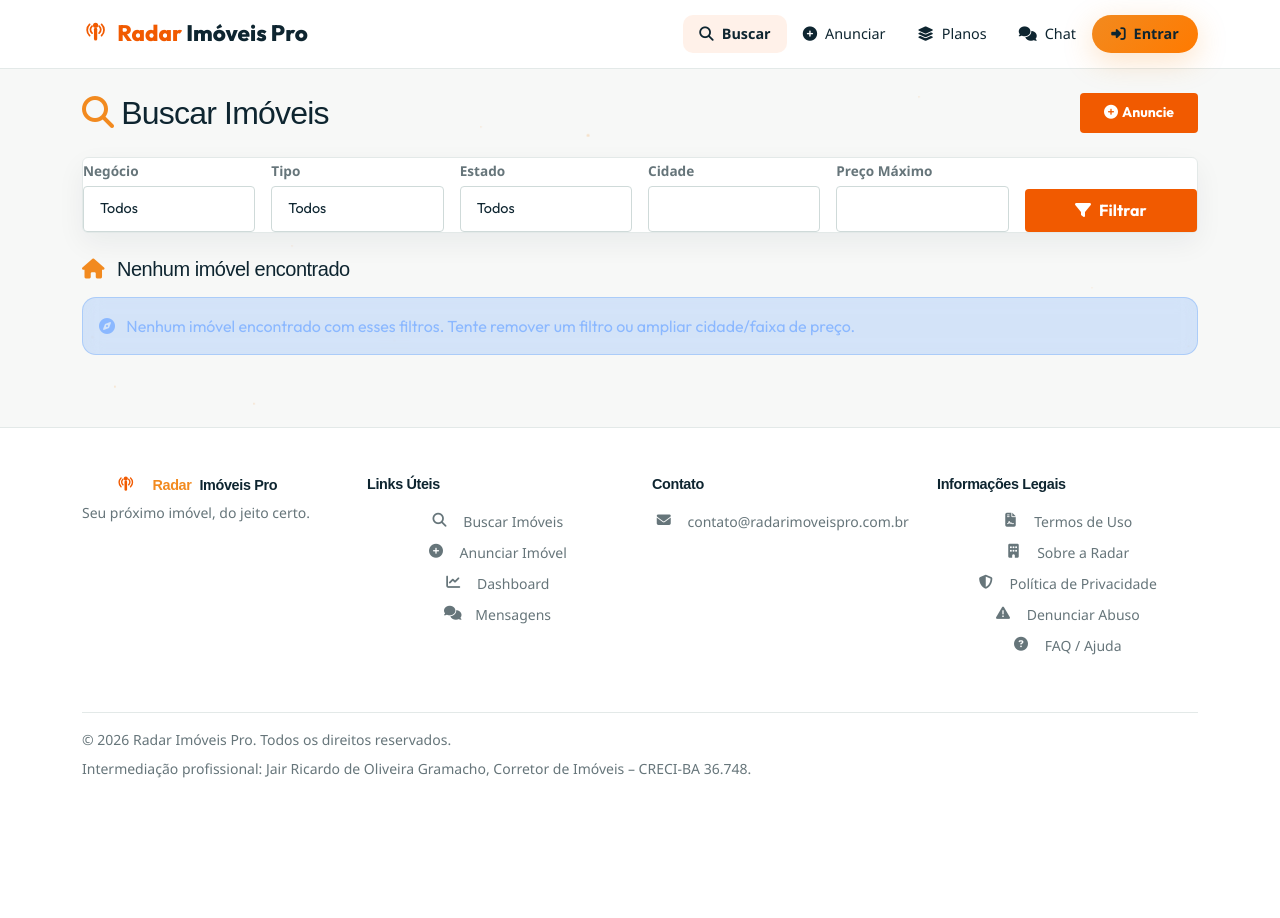
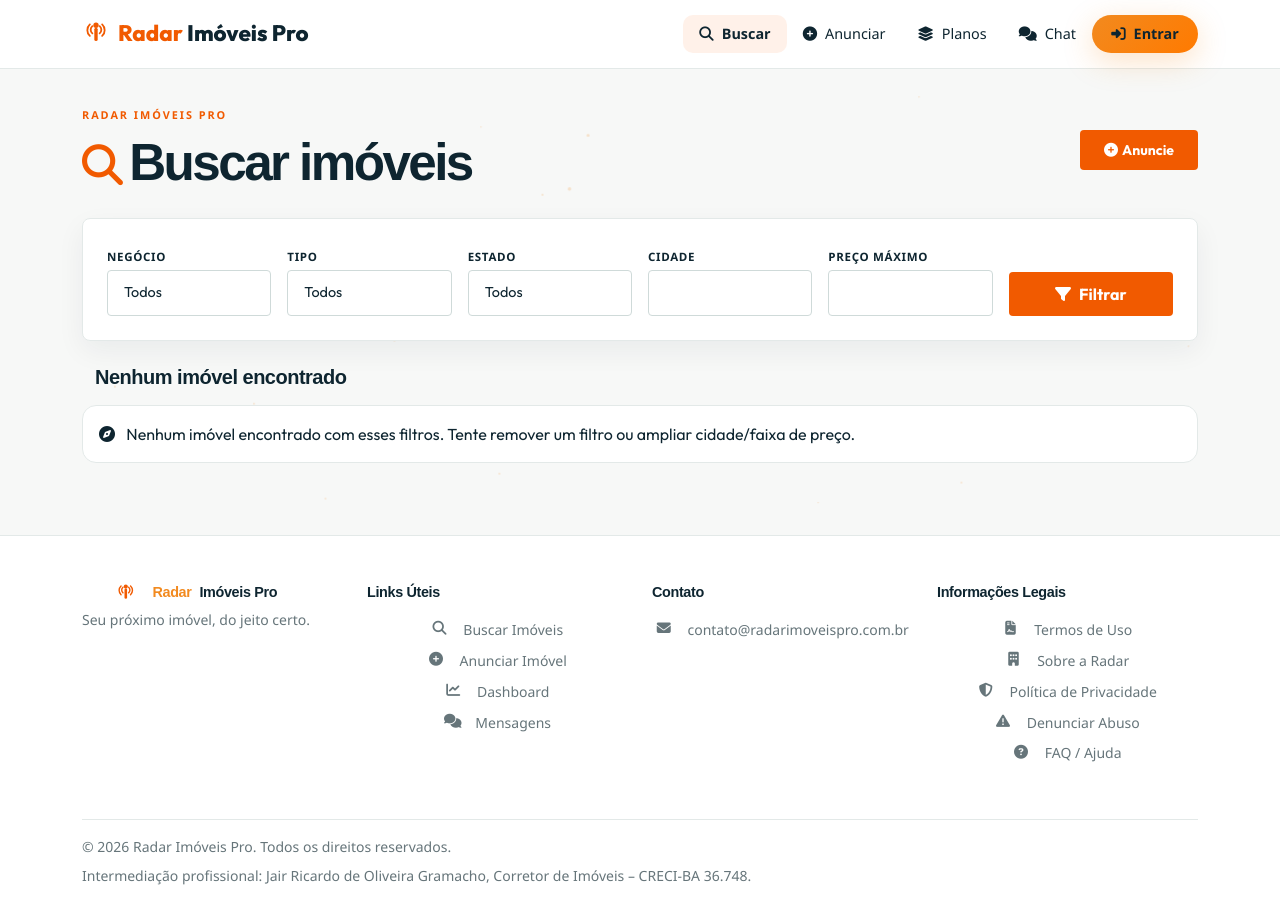
Before and after one commit to jairgramacho/radar-imoveis-pro, a Flask app: page /?aba=buscar in a window 1280 px wide. Before the commit the page ends 778 px from the top, so only its background shows below. Run offline with Flask 3, Linux system fonts and the light colour scheme; data that the repository does not hold is empty; parts of the project's set-up code (start-up, migrations or seed data) failed here and were passed over; some libraries are stand-ins or nearby versions.

Commit message:
feat(ui): moderniza busca e restaura marca

```diff
--- a/static/css/style.css
+++ b/static/css/style.css
@@ -1063,3 +1063,35 @@ body:not(.radar-premium) .footer-radar .text-muted { color: var(--rp-muted) !imp
   body:not(.radar-premium) .footer-radar ul { margin-bottom: 0; }
   body:not(.radar-premium) .footer-radar .row > [class*="col-"] { text-align: center; }
 }
+
+/* Busca v2 — superfície clara, dados legíveis e foco no imóvel */
+body:not(.radar-premium) .buscar-section,
+body:not(.radar-premium) .anunciar-section { max-width: 1240px; margin: 0 auto; }
+body:not(.radar-premium) .buscar-section > .d-flex h1 { font-size: clamp(2rem, 4vw, 3.2rem); letter-spacing: -.05em; }
+body:not(.radar-premium) .buscar-section > .d-flex h1 i { color: var(--rp-orange) !important; }
+body:not(.radar-premium) .buscar-section .glass-card { border-radius: 8px !important; padding: 4px; }
+body:not(.radar-premium) .buscar-section .glass-card .card-body { padding: 1.25rem; }
+body:not(.radar-premium) .buscar-section .form-label { color: var(--rp-navy) !important; font-size: .72rem; font-weight: 800; letter-spacing: .06em; text-transform: uppercase; }
+body:not(.radar-premium) .buscar-section .row.g-4 { row-gap: 1.25rem !important; }
+body:not(.radar-premium) .card-imovel { background: #fff !important; border: 1px solid var(--rp-line) !important; border-radius: 8px !important; box-shadow: 0 8px 24px rgba(14,37,48,.06); backdrop-filter: none; }
+body:not(.radar-premium) .card-imovel:hover { box-shadow: 0 16px 32px rgba(14,37,48,.12); }
+body:not(.radar-premium) .card-imovel .card-body { background: #fff !important; }
+body:not(.radar-premium) .card-imovel .card-title { color: var(--rp-navy) !important; font-family: Manrope, sans-serif; font-size: 1.35rem; }
+body:not(.radar-premium) .card-imovel .card-imovel-type,
+body:not(.radar-premium) .card-imovel .card-imovel-location { color: var(--rp-muted) !important; }
+body:not(.radar-premium) .card-imovel .card-imovel-type i,
+body:not(.radar-premium) .card-imovel .card-imovel-location i { color: var(--rp-orange) !important; }
+body:not(.radar-premium) .card-imovel .card-imovel-features .badge-soft { background: var(--rp-orange-soft, #fff1e9) !important; color: var(--rp-navy) !important; border: 1px solid #ffd9c7; }
+body:not(.radar-premium) .card-imovel .card-imovel-features .badge-soft i { color: var(--rp-orange); }
+body:not(.radar-premium) .pagination .page-link { color: var(--rp-navy); border-color: var(--rp-line); }
+body:not(.radar-premium) .pagination .page-item.active .page-link { background: var(--rp-orange); border-color: var(--rp-orange); color: #fff; }
+
+/* Search v2: linguagem editorial da landing, sem perder os dados do catálogo */
+.search-v2-shell { padding-top: 2.4rem !important; }
+.search-v2-kicker { color: var(--rp-orange); font-size: .68rem; font-weight: 900; letter-spacing: .18em; margin-bottom: .55rem; }
+.search-v2-shell h1 { font-weight: 800; letter-spacing: -.055em; font-size: clamp(2rem, 4vw, 3rem); }
+.search-v2-icon { color: var(--rp-orange); display: inline-flex; margin-right: .55rem; font-size: .8em; }
+.search-v2-results { color: var(--rp-navy) !important; font-weight: 800; letter-spacing: -.02em; }
+.search-v2-results i { color: var(--rp-orange); }
+body:not(.radar-premium) .search-v2-shell .alert-info { background: #fff; color: var(--rp-navy); border: 1px solid var(--rp-line); }
+body:not(.radar-premium) .navbar-radar .brand-mark { width: 28px; height: 28px; object-fit: contain; }
--- a/templates/index.html
+++ b/templates/index.html
@@ -21,7 +21,7 @@
     <!-- NAVBAR -->
     {% include '_navbar.html' %}
 
-    <div class="container-lg py-4 section-radar">
+    <div class="container-lg py-4 section-radar search-v2-shell">
         {% with messages = get_flashed_messages(with_categories=true) %}
             {% if messages %}
                 {% for category, message in messages %}
@@ -37,7 +37,7 @@
         {% if aba == 'buscar' %}
         <div class="buscar-section">
             <div class="d-flex justify-content-between align-items-center mb-4 flex-wrap gap-2">
-                <h1 class="h2 mb-0"><i class="fas fa-search me-2" style="color:var(--laranja, #F28A1F);"></i>Buscar Imóveis</h1>
+                <div><div class="search-v2-kicker">RADAR IMÓVEIS PRO</div><h1 class="h2 mb-0"><span class="search-v2-icon"><i class="fas fa-search"></i></span>Buscar imóveis</h1></div>
                 {% if usuario %}
                     <a href="/?aba=anunciar" class="btn btn-primary btn-sm" style="white-space: nowrap;">
                         <i class="fas fa-plus-circle me-1"></i>Anuncie
@@ -114,8 +114,8 @@
             </div>
 
             <!-- RESULTADOS -->
-            <h5 class="mb-3">
-                <i class="fas fa-home me-2" style="color:var(--laranja, #F28A1F);"></i>
+            <h5 class="mb-3 search-v2-results">
+                <i class="fas fa-sparkles me-2"></i>
                 {% if imoveis_total > 0 %}
                     {{ imoveis_total }} imóvel(is) encontrado(s)
                 {% else %}
```
Also changed, not shown: static/img/antena-radar.png.
